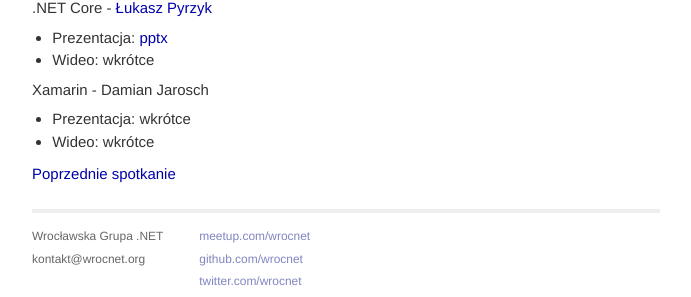
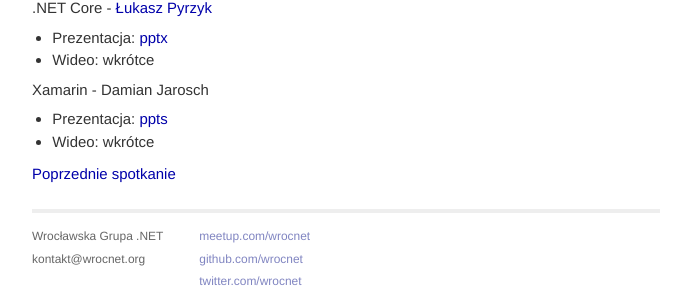
Before and after one commit to wrocnet/wrocnet.github.io, a Jekyll site: the page built from _posts/2016-04-12-87-spotkanie-wroclawskiej-grupy-net.md, in a window 1280 px wide. Shown: the part 658-955 px from the top of the page, without its empty margins (294-985 px from the left). Built offline with Jekyll 4.4.1, drawn with Linux system fonts in a browser that asks for light colours; nearby versions of some CDN libraries; a script that is not in the unit is left out.

Commit message:
link do slajdów

```diff
--- a/_posts/2016-04-12-87-spotkanie-wroclawskiej-grupy-net.md
+++ b/_posts/2016-04-12-87-spotkanie-wroclawskiej-grupy-net.md
@@ -9,5 +9,5 @@ meetupno: 87
 * Wideo: wkrótce
 
 #### Xamarin - Damian Jarosch
-* Prezentacja: wkrótce
+* Prezentacja: [ppts](/assets/presentation-xamarinForms.pptx)
 * Wideo: wkrótce
```
